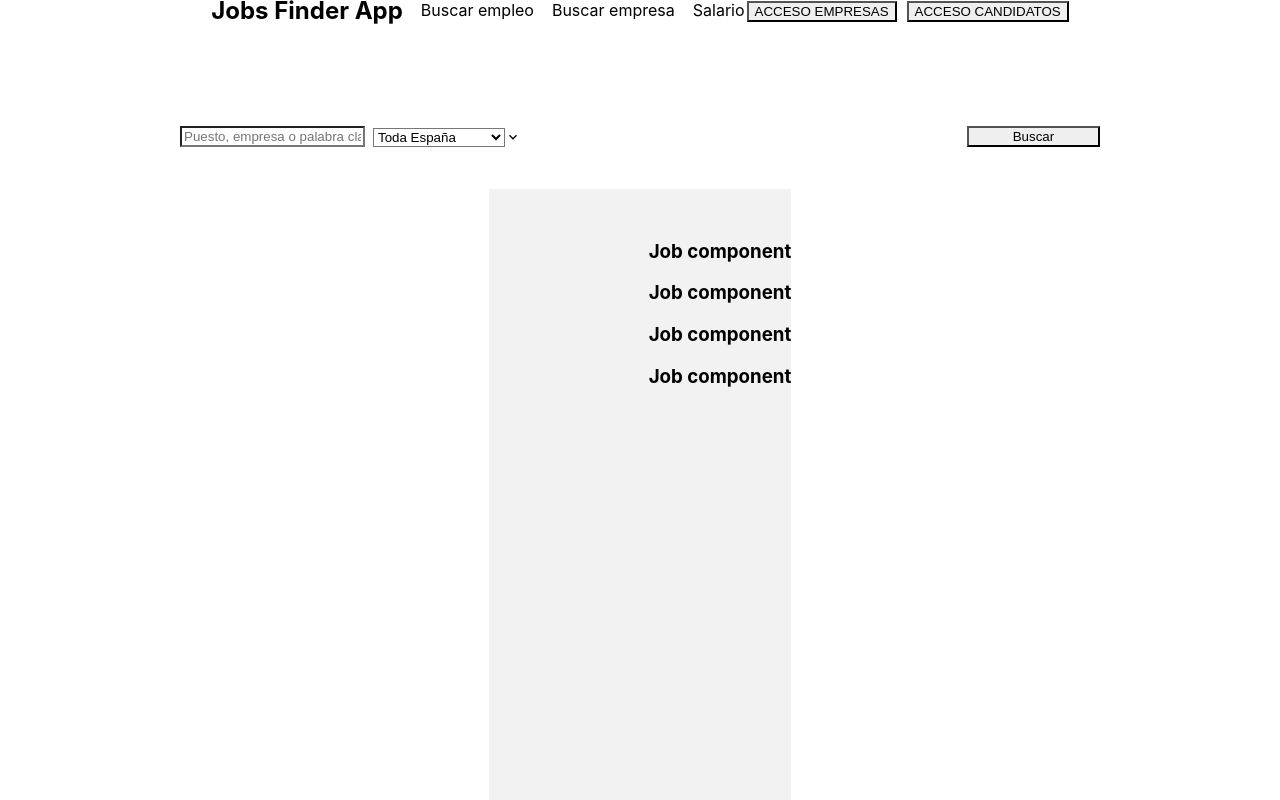
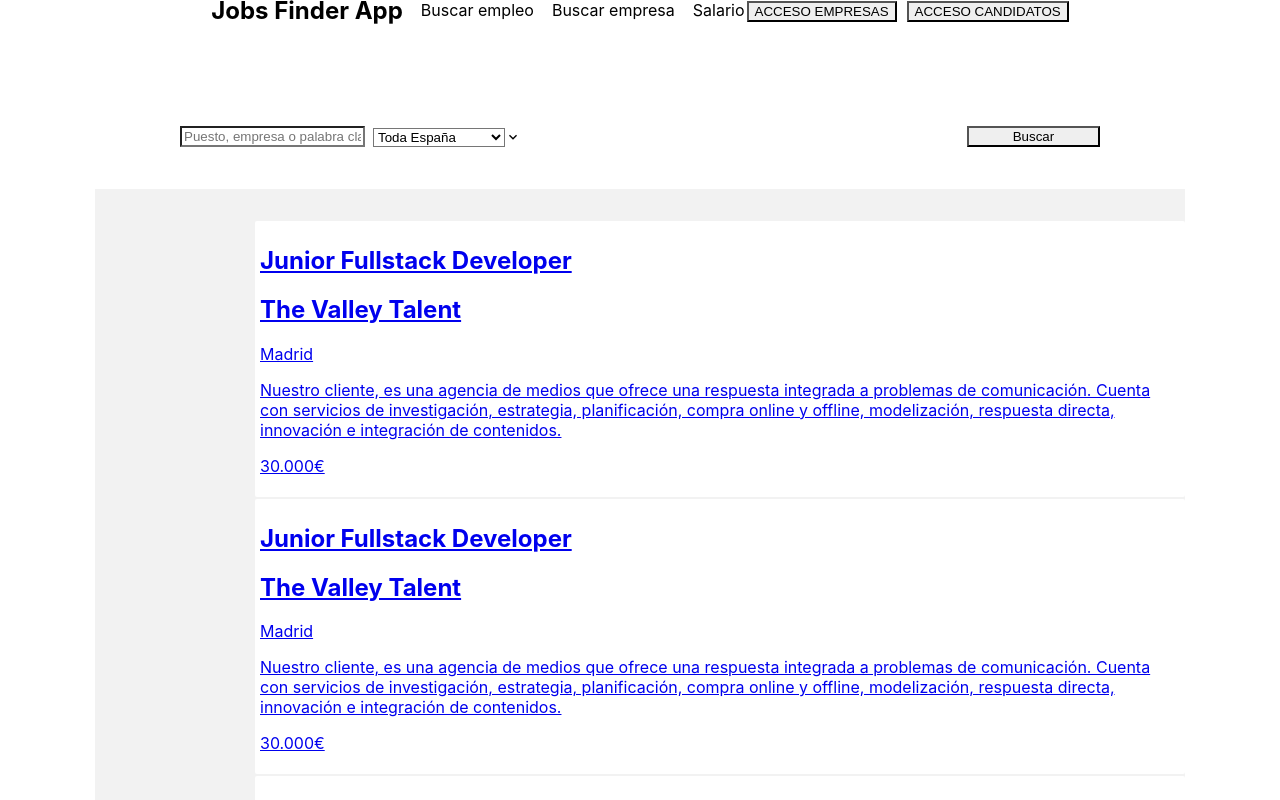
Before and after one commit to Gaston82/jobs-finder, a React (Create React App) app: page / in a window 1280 px wide. Shown: the top 800 px of the page. Built offline with nearby package versions, Linux system fonts and the light colour scheme.

Commit message:
add job component

```diff
--- a/src/components/job.js
+++ b/src/components/job.js
@@ -1,3 +1,41 @@
-export default function Job() {
-  return <h3>Job component</h3>;
+import { Box, Center, Heading, Text } from "@chakra-ui/react";
+import { Link } from "react-router-dom";
+
+export default function Job({ title, company, city, description, id, salary }) {
+  return (
+    <Link to={`detail/:${id}`}>
+      <Box
+        p={5}
+        shadow="md"
+        borderWidth="1px"
+        backgroundColor="white"
+        width="920px"
+        borderRadius="2"
+        mb="2"
+      >
+        <Heading fontSize="xl">{title}</Heading>
+        <Heading fontSize="xl" color="blue.400">
+          {company}
+        </Heading>
+        <Text mt={4}>{city}</Text>
+        <Text mt={4}>{description}</Text>
+        <Text mt={4}>{salary}</Text>
+      </Box>
+      {/* <article
+          style={{
+            border: "solid 1px black",
+            marginBottom: "10px",
+            width: "900px",
+            backgroundColor: "white",
+            padding: "1em",
+            borderRadius: "5px",
+          }}
+        >
+          <h3 style={{ fontWeight: "bold" }}>{title}</h3>
+          <p style={{ color: "blue 500" }}>{company}</p>
+          <span>{city}</span>
+          <p>{description}</p>
+        </article> */}
+    </Link>
+  );
 }
```
